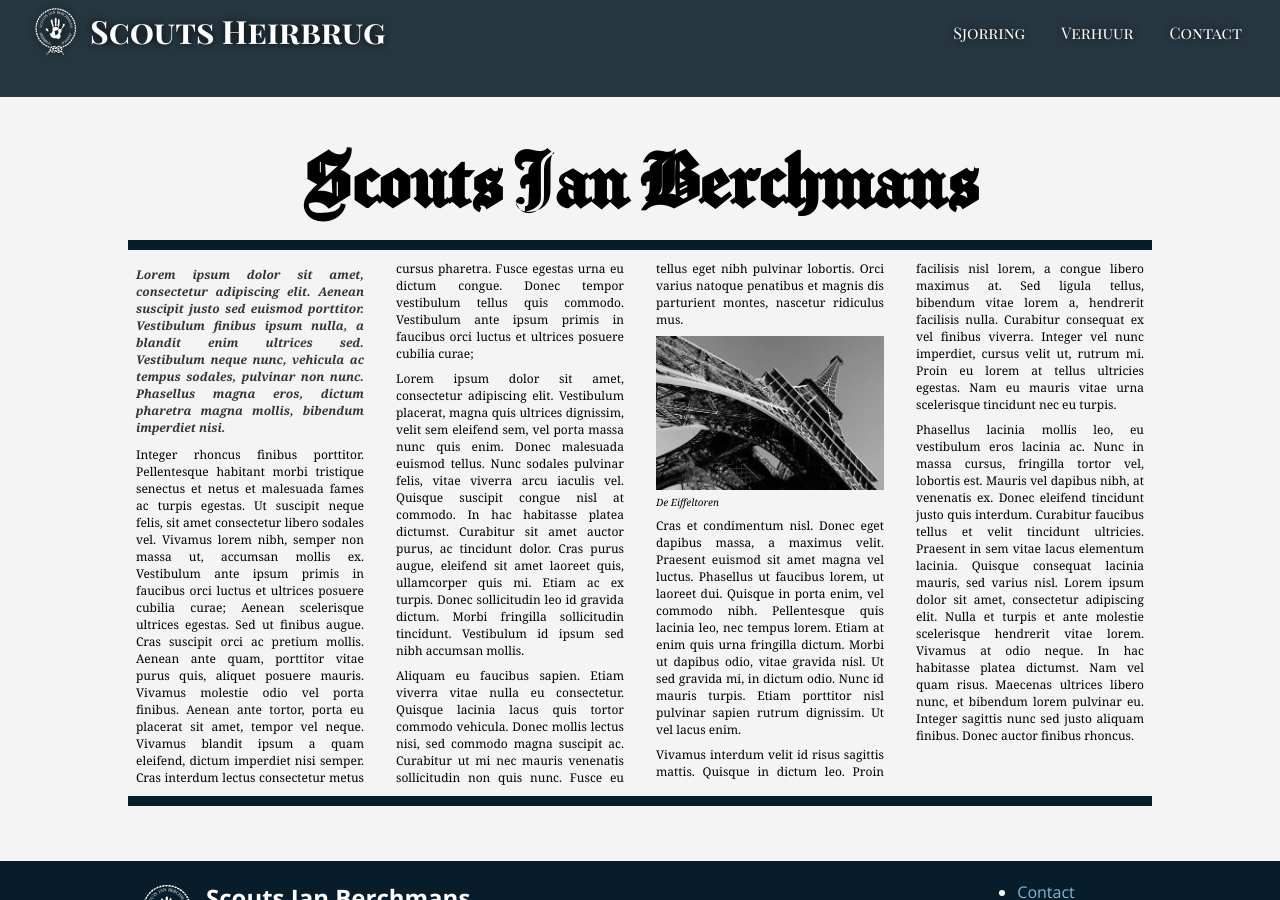
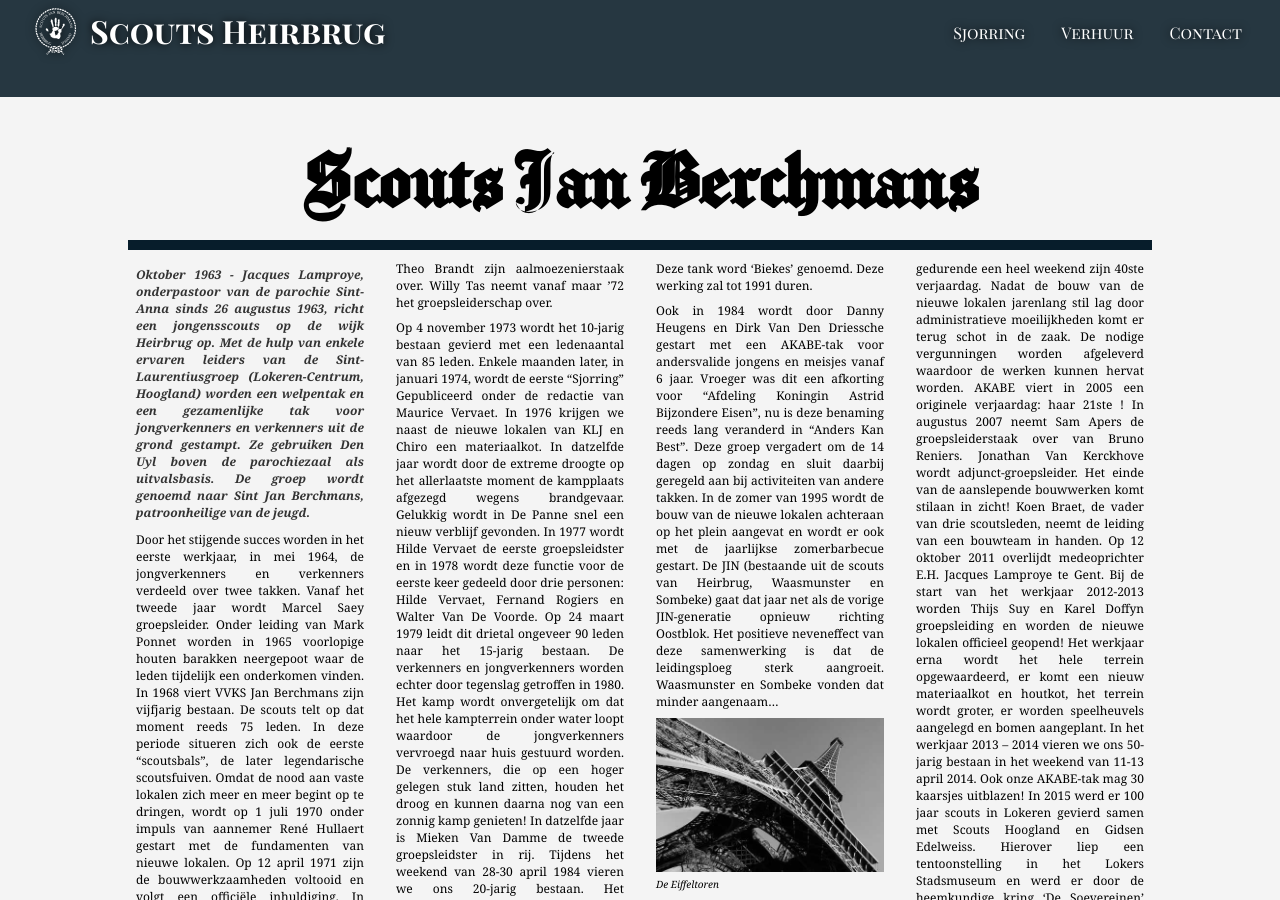
Before and after one commit to scoutsheirbrug/scoutsheirbrug.be, a Jekyll site: the page built from pages/index.html, in a window 1280 px wide and 900 px high, scrolled down 2996 px. Built offline with Jekyll 4.4.1, drawn with Linux system fonts in a browser that asks for light colours; some of the changed text lies outside the part shown.

Commit message:
Add content article

```diff
--- a/pages/index.html
+++ b/pages/index.html
@@ -281,27 +281,37 @@ transparent_header: true
     <div class="line"></div>
     <article>
       <p class="inleiding">
-        Lorem ipsum dolor sit amet, consectetur adipiscing elit. Aenean suscipit justo sed euismod porttitor. Vestibulum finibus ipsum nulla, a blandit enim ultrices sed. Vestibulum neque nunc, vehicula ac tempus sodales, pulvinar non nunc. Phasellus magna eros, dictum pharetra magna mollis, bibendum imperdiet nisi.
+        Oktober 1963 -  Jacques Lamproye, onderpastoor van de parochie Sint-Anna sinds 26 augustus 1963, richt een jongensscouts op de wijk Heirbrug op. Met de hulp van enkele ervaren leiders van de Sint-Laurentiusgroep (Lokeren-Centrum, Hoogland) worden een welpentak en een gezamenlijke tak voor jongverkenners en verkenners uit de grond gestampt. Ze gebruiken Den Uyl boven de parochiezaal als uitvalsbasis. De groep wordt genoemd naar Sint Jan Berchmans, patroonheilige van de jeugd.
       </p>
       <p>
-        Integer rhoncus finibus porttitor. Pellentesque habitant morbi tristique senectus et netus et malesuada fames ac turpis egestas. Ut suscipit neque felis, sit amet consectetur libero sodales vel. Vivamus lorem nibh, semper non massa ut, accumsan mollis ex. Vestibulum ante ipsum primis in faucibus orci luctus et ultrices posuere cubilia curae; Aenean scelerisque ultrices egestas. Sed ut finibus augue. Cras suscipit orci ac pretium mollis. Aenean ante quam, porttitor vitae purus quis, aliquet posuere mauris. Vivamus molestie odio vel porta finibus. Aenean ante tortor, porta eu placerat sit amet, tempor vel neque. Vivamus blandit ipsum a quam eleifend, dictum imperdiet nisi semper. Cras interdum lectus consectetur metus cursus pharetra. Fusce egestas urna eu dictum congue. Donec tempor vestibulum tellus quis commodo. Vestibulum ante ipsum primis in faucibus orci luctus et ultrices posuere cubilia curae;
+        Door het stijgende succes worden in het eerste werkjaar, in mei 1964, de jongverkenners en verkenners verdeeld over twee takken. Vanaf het tweede jaar wordt Marcel Saey groepsleider.
+        Onder leiding van Mark Ponnet worden in 1965 voorlopige houten barakken neergepoot waar de leden tijdelijk een onderkomen vinden.
+        In 1968 viert VVKS Jan Berchmans zijn vijfjarig bestaan. De scouts telt op dat moment reeds 75 leden. In deze periode situeren zich ook de eerste “scoutsbals”, de later legendarische scoutsfuiven.
+        Omdat de nood aan vaste lokalen zich meer en meer begint op te dringen, wordt op 1 juli 1970 onder impuls van aannemer René Hullaert gestart met de fundamenten van nieuwe lokalen. Op 12 april 1971 zijn de bouwwerkzaamheden voltooid en volgt een officiële inhuldiging.
+        In oktober 1971 verlaat de oorspronkelijke bezieler Jacques Lamproye onze parochie en neemt Theo Brandt zijn aalmoezenierstaak over. Willy Tas neemt vanaf maar ’72 het groepsleiderschap over.
       </p>
       <p>
-        Lorem ipsum dolor sit amet, consectetur adipiscing elit. Vestibulum placerat, magna quis ultrices dignissim, velit sem eleifend sem, vel porta massa nunc quis enim. Donec malesuada euismod tellus. Nunc sodales pulvinar felis, vitae viverra arcu iaculis vel. Quisque suscipit congue nisl at commodo. In hac habitasse platea dictumst. Curabitur sit amet auctor purus, ac tincidunt dolor. Cras purus augue, eleifend sit amet laoreet quis, ullamcorper quis mi. Etiam ac ex turpis. Donec sollicitudin leo id gravida dictum. Morbi fringilla sollicitudin tincidunt. Vestibulum id ipsum sed nibh accumsan mollis.
+        Op 4 november 1973 wordt het 10-jarig bestaan gevierd met een ledenaantal van 85 leden. Enkele maanden later, in januari 1974, wordt de eerste “Sjorring” Gepubliceerd onder de redactie van Maurice Vervaet.
+        In 1976 krijgen we naast de nieuwe lokalen van KLJ en Chiro een materiaalkot. In datzelfde jaar wordt door de extreme droogte op het allerlaatste moment de kampplaats afgezegd wegens brandgevaar. Gelukkig wordt in De Panne snel een nieuw verblijf gevonden.
+        In 1977 wordt Hilde Vervaet de eerste groepsleidster en in 1978 wordt deze functie voor de eerste keer gedeeld door drie personen: Hilde Vervaet, Fernand Rogiers en Walter Van De Voorde. Op 24 maart 1979 leidt dit drietal ongeveer 90 leden naar het 15-jarig bestaan.
+        De verkenners en jongverkenners worden echter door tegenslag getroffen in 1980. Het kamp wordt onvergetelijk om dat het hele kampterrein onder water loopt waardoor de jongverkenners vervroegd naar huis gestuurd worden. De verkenners, die op een hoger gelegen stuk land zitten, houden het droog en kunnen daarna nog van een zonnig kamp genieten! In datzelfde jaar is Mieken Van Damme de tweede groepsleidster in rij.
+        Tijdens het weekend van 28-30 april 1984 vieren we ons 20-jarig bestaan. Het ledenaantal bedraagt in de periode 80 rakkers van 6 tot 18 jaar.
+        In 1984 worden de jongste takken van Scouts Heirbrug en Chiro Sint-Anna gemengd. Deze tank word ‘Biekes’ genoemd. Deze werking zal tot 1991 duren.
       </p>
       <p>
-        Aliquam eu faucibus sapien. Etiam viverra vitae nulla eu consectetur. Quisque lacinia lacus quis tortor commodo vehicula. Donec mollis lectus nisi, sed commodo magna suscipit ac. Curabitur ut mi nec mauris venenatis sollicitudin non quis nunc. Fusce eu tellus eget nibh pulvinar lobortis. Orci varius natoque penatibus et magnis dis parturient montes, nascetur ridiculus mus.
+        Ook in 1984 wordt door Danny Heugens en Dirk Van Den Driessche gestart met een AKABE-tak voor andersvalide jongens en meisjes vanaf 6 jaar. Vroeger was dit een afkorting voor “Afdeling Koningin Astrid Bijzondere Eisen”, nu is deze benaming reeds lang veranderd in “Anders Kan Best”. Deze groep vergadert om de 14 dagen op zondag en sluit daarbij geregeld aan bij activiteiten van andere takken.
+        In de zomer van 1995 wordt de bouw van de nieuwe lokalen achteraan op het plein aangevat en wordt er ook met de jaarlijkse zomerbarbecue gestart. De JIN (bestaande uit de scouts van Heirbrug, Waasmunster en Sombeke) gaat dat jaar net als de vorige JIN-generatie opnieuw richting Oostblok. Het positieve neveneffect van deze samenwerking is dat de leidingsploeg sterk aangroeit. Waasmunster en Sombeke vonden dat minder aangenaam…
       </p>
       <img src="/assets/img/demo_pic1.jpg" alt="">
       <h6>De Eiffeltoren</h6>
       <p>
-        Cras et condimentum nisl. Donec eget dapibus massa, a maximus velit. Praesent euismod sit amet magna vel luctus. Phasellus ut faucibus lorem, ut laoreet dui. Quisque in porta enim, vel commodo nibh. Pellentesque quis lacinia leo, nec tempus lorem. Etiam at enim quis urna fringilla dictum. Morbi ut dapibus odio, vitae gravida nisl. Ut sed gravida mi, in dictum odio. Nunc id mauris turpis. Etiam porttitor nisl pulvinar sapien rutrum dignissim. Ut vel lacus enim.
-      </p>
-      <p>
-        Vivamus interdum velit id risus sagittis mattis. Quisque in dictum leo. Proin facilisis nisl lorem, a congue libero maximus at. Sed ligula tellus, bibendum vitae lorem a, hendrerit facilisis nulla. Curabitur consequat ex vel finibus viverra. Integer vel nunc imperdiet, cursus velit ut, rutrum mi. Proin eu lorem at tellus ultricies egestas. Nam eu mauris vitae urna scelerisque tincidunt nec eu turpis.
-      </p>
-      <p>
-        Phasellus lacinia mollis leo, eu vestibulum eros lacinia ac. Nunc in massa cursus, fringilla tortor vel, lobortis est. Mauris vel dapibus nibh, at venenatis ex. Donec eleifend tincidunt justo quis interdum. Curabitur faucibus tellus et velit tincidunt ultricies. Praesent in sem vitae lacus elementum lacinia. Quisque consequat lacinia mauris, sed varius nisl. Lorem ipsum dolor sit amet, consectetur adipiscing elit. Nulla et turpis et ante molestie scelerisque hendrerit vitae lorem. Vivamus at odio neque. In hac habitasse platea dictumst. Nam vel quam risus. Maecenas ultrices libero nunc, et bibendum lorem pulvinar eu. Integer sagittis nunc sed justo aliquam finibus. Donec auctor finibus rhoncus.
+        In augustus 2003 word de groepsleiding overgedragen aan Bruno Reniers en in april 2004 viert Scouts Heirbrug gedurende een heel weekend zijn 40ste verjaardag. Nadat de bouw van de nieuwe lokalen jarenlang stil lag door administratieve moeilijkheden komt er terug schot in de zaak. De nodige vergunningen worden afgeleverd waardoor de werken kunnen hervat worden.
+        AKABE viert in 2005 een originele verjaardag: haar 21ste !
+        In augustus 2007 neemt Sam Apers de groepsleiderstaak over van Bruno Reniers. Jonathan Van Kerckhove wordt adjunct-groepsleider. Het einde van de aanslepende bouwwerken komt stilaan in zicht! Koen Braet, de vader van drie scoutsleden, neemt de leiding van een bouwteam in handen.
+        Op 12 oktober 2011 overlijdt medeoprichter E.H. Jacques Lamproye te Gent.
+        Bij de start van het werkjaar 2012-2013 worden Thijs Suy en Karel Doffyn groepsleiding en worden de nieuwe lokalen officieel geopend! Het werkjaar erna wordt het hele terrein opgewaardeerd, er komt een nieuw materiaalkot en houtkot, het terrein wordt groter, er worden speelheuvels aangelegd en bomen aangeplant.
+        In het werkjaar 2013 – 2014 vieren we ons 50-jarig bestaan in het weekend van 11-13 april 2014. Ook onze AKABE-tak mag 30 kaarsjes uitblazen!
+        In 2015 werd er 100 jaar scouts in Lokeren gevierd samen met Scouts Hoogland en Gidsen Edelweiss. Hierover liep een tentoonstelling in het Lokers Stadsmuseum en werd er door de heemkundige kring ‘De Soevereinen’ een boek uitgebracht. De inbreng hiervoor werd toen door Thomas Saey en Ryan Daeyaert voorzien.
       </p>
     </article>
     <div class="line"></div>
```
